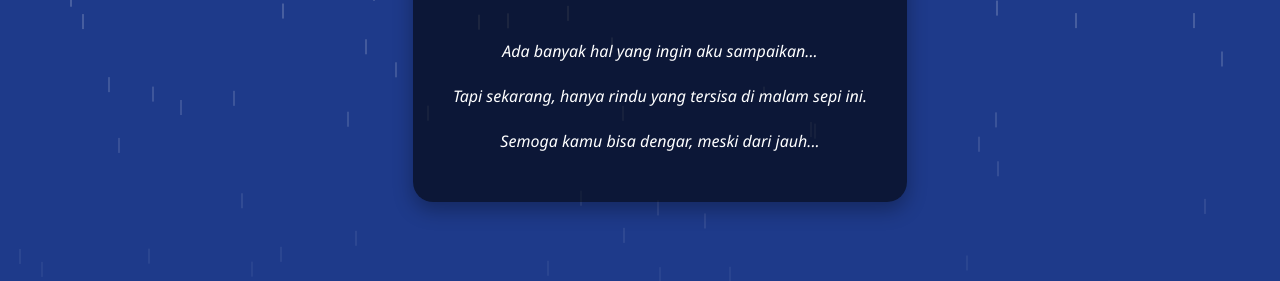
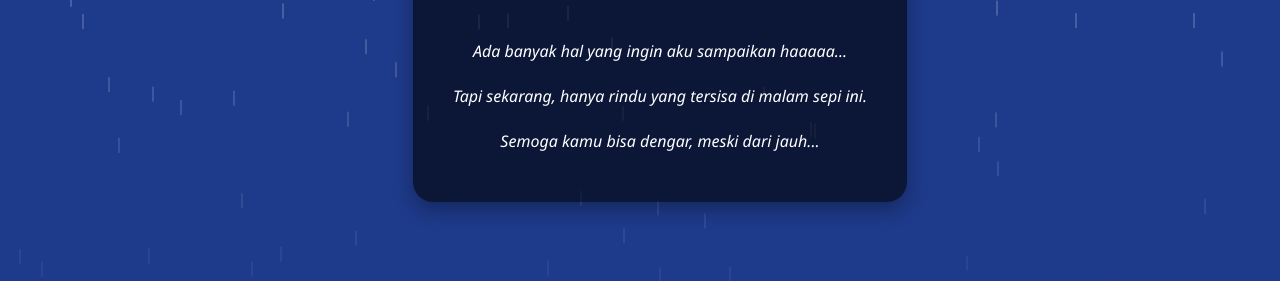
Before and after one commit to helmipratamayoga/Surat, a plain HTML site: page index.html in a window 1280 px wide. Shown: the part 433-714 px from the top of the page. Drawn offline with Linux system fonts and the light colour scheme.

Commit message:
Update text in index.html for clarity

```diff
--- a/index.html
+++ b/index.html
@@ -127,7 +127,7 @@
     <div class="emoji">💔</div>
     <h1>Kangen Atha</h1>
     <p>
-      Ada banyak hal yang ingin aku sampaikan...<br>
+      Ada banyak hal yang ingin aku sampaikan haaaaa...<br>
       Tapi sekarang, hanya rindu yang tersisa di malam sepi ini.<br>
       Semoga kamu bisa dengar, meski dari jauh...
     </p>
```
